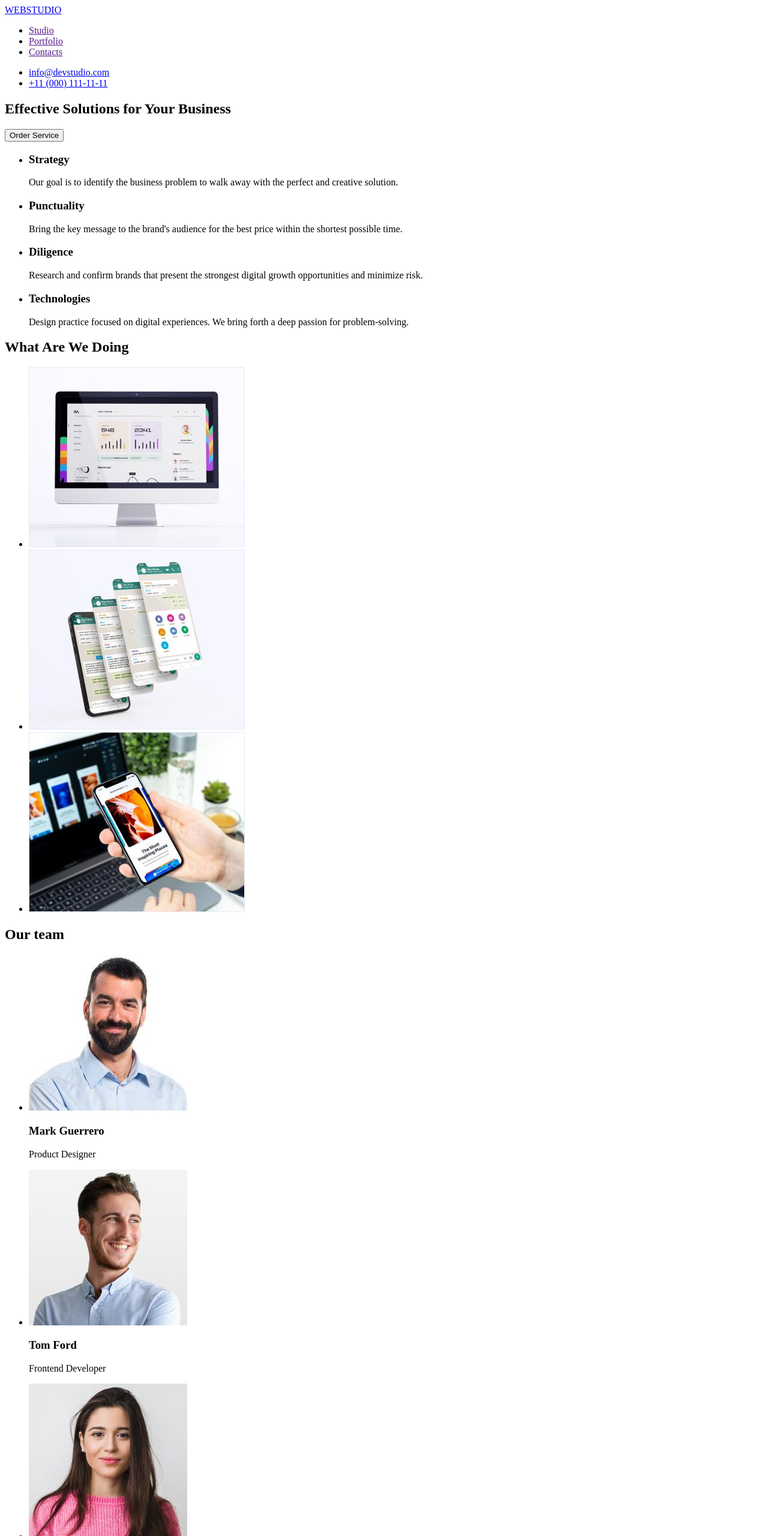
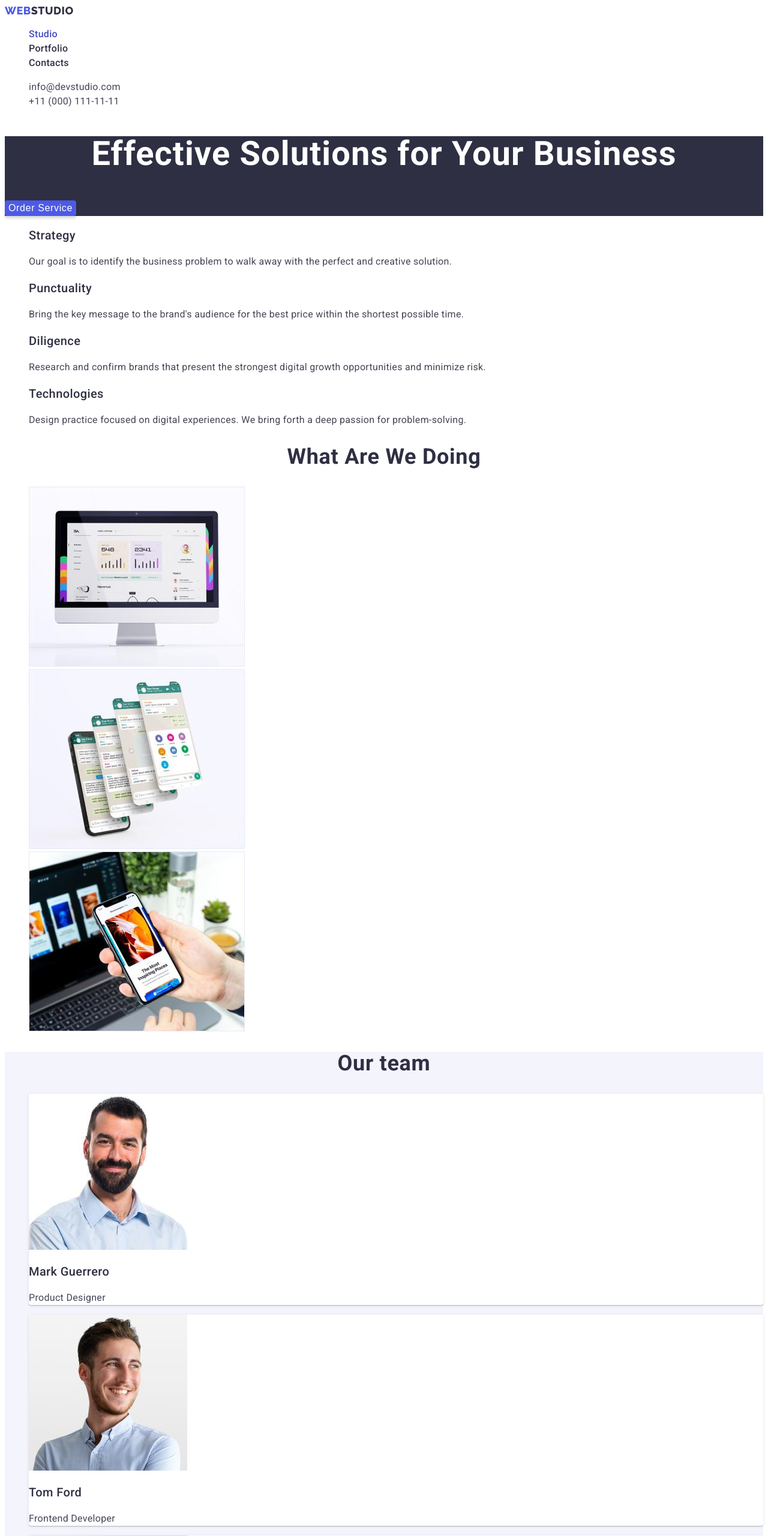
Before and after one commit to Alsidryid/Tutorial, a plain HTML site: page index.html in a window 1280 px wide. Shown: the top 2560 px of the page at 60% size. Drawn offline with Linux system fonts and the light colour scheme.

Commit message:
all done

```diff
--- a/index.html
+++ b/index.html
@@ -4,53 +4,57 @@
     <meta charset="UTF-8">
     <meta name="viewport" content="width=device-width, initial-scale=1.0">
     <title>Document</title>
+    <link rel="stylesheet" href="./styles.css">
+    <link rel="preconnect" href="https://fonts.googleapis.com">
+<link rel="preconnect" href="https://fonts.gstatic.com" crossorigin>
+<link href="https://fonts.googleapis.com/css2?family=Raleway:wght@800&family=Roboto:wght@400;500;700;900&display=swap" rel="stylesheet">
 </head>
 <body>
-<header>
-    <nav>
-        <a href="/index.html">WEBSTUDIO</a>
+<header class="headr">
+    <nav class="navigation">
+        <a class="logo" href="/index.html"><span class="web">WEB</span>STUDIO</a>
         <ul>
-            <li><a href="">Studio</a></li>
-            <li><a href="">Portfolio</a></li>
-            <li><a href="">Contacts</a></li>
+            <li><a class="nav_link act-page" href="/index.html">Studio</a></li>
+            <li><a class="nav_link" href="/portfolio.html">Portfolio</a></li>
+            <li><a class="nav_link" href="">Contacts</a></li>
         </ul>
     </nav>
     <ul>
-        <li><a href="mailto:info@devstudio.com">info@devstudio.com</a></li>
-        <li><a href="tel:+110001111111">+11 (000) 111-11-11</a></li>
+        <li><a class="contacts_link" href="mailto:info@devstudio.com">info@devstudio.com</a></li>
+        <li><a class="contacts_link" href="tel:+110001111111">+11 (000) 111-11-11</a></li>
     </ul>
 </header>
 <main>
     <!--Hero-->
-    <section>
-        <h1>Effective Solutions for Your Business</h1>
-        <button type="button">Order Service</button>
+    <section class="hero">
+        <h1 class="hero_title">Effective Solutions for Your Business</h1>
+        <button  class="hero_button" type="button">Order Service</button>
     </section>
     <!--our + -->
-    <section>
+    <section class="advantage">
         <ul>
             <li>
-                <h3>Strategy</h3>
-                <p>Our goal is to identify the business
+                <h3 class="advantage_title">Strategy</h3>
+                <p class="advantage_text" >Our goal is to identify the business
                     problem to walk away with the perfect and creative solution. </p>
             </li>
             <li>
-                <h3>Punctuality</h3>
-                <p>Bring the key message to the brand's audience for the best price within the shortest possible time. </p>
+                <h3 class="advantage_title">Punctuality</h3>
+                <p class="advantage_text">Bring the key message to the brand's audience for the best price within the shortest possible time. </p>
             </li>
             <li>
-                <h3>Diligence</h3>
-                <p>Research and confirm brands that present the strongest digital growth opportunities and minimize risk. </p>
+                <h3 class="advantage_title">Diligence</h3>
+                <p class="advantage_text">Research and confirm brands that present the strongest digital growth opportunities and minimize risk. </p>
             </li>
             <li>
-                <h3>Technologies</h3>
-                <p>Design practice focused on digital experiences. We bring forth a deep passion for problem-solving. </p>
+                <h3 class="advantage_title">Technologies</h3>
+                <p class="advantage_text">Design practice focused on digital experiences. We bring forth a deep passion for problem-solving. </p>
             </li>
         </ul>
     </section>
     <!--  what are we doing-->
     <section>
-    <h2>What Are We Doing</h2>
+    <h2 class="our-job_title">What Are We Doing</h2>
     <ul>
         <li><img src="./images/ourjob1.jpg" alt="monitor" width="360"></li>
         <li><img src="./images/ourjob2.jpg" alt="smartphone" width="360"></li>
@@ -58,34 +62,34 @@
     </ul>
     </section>
 <!-- Our team-->
-    <section>
-        <h2>Our team</h2>
+    <section class="our-team">
+        <h2 class="our-team_title">Our team</h2>
         <ul>
-            <li>
+            <li class="our-team_card">
                 <img src="./images/impl1.jpg" alt="man">
-                <h3>Mark Guerrero</h3>
-                <p>
+                <h3 class="our-team_titles">Mark Guerrero</h3>
+                <p class="our-team_text">
                     Product Designer
                 </p>
             </li>
-            <li>
+            <li class="our-team_card">
                 <img src="./images/impl2.jpg" alt="man">
-                <h3>Tom Ford</h3>
-                <p>
+                <h3 class="our-team_titles">Tom Ford</h3>
+                <p class="our-team_text">
                     Frontend Developer
                 </p>
             </li>
-            <li>
+            <li class="our-team_card">
                 <img src="./images/impl3.jpg" alt="woman">
-                <h3>Camila Garcia</h3>
-                <p>
+                <h3 class="our-team_titles">Camila Garcia</h3>
+                <p class="our-team_text">
                     Marketing
                 </p>
             </li>
-            <li>
+            <li class="our-team_card">
                 <img src="./images/impl4.jpg" alt="man">
-                <h3>Daniel Wilson</h3>
-                <p>
+                <h3 class="our-team_titles">Daniel Wilson</h3>
+                <p class="our-team_text">
                     UI Designer
                 </p>
             </li>
@@ -93,9 +97,9 @@
     </section>
 
 </main>
-<footer>
-    <a href="/index.html">WEBSTUDIO</a>
-    <p>
+<footer class="footr">
+    <a class="logo log_footer" href="/index.html"><span class="web">WEB</span>STUDIO</a>
+    <p class="footr_text">
         Increase the flow of customers and sales for your business with digital marketing & growth solutions.
     </p>
 </footer>
--- /dev/null
+++ b/styles.css
@@ -0,0 +1,186 @@
+:root{
+    --main-font: 'Roboto';
+    --secondary-font: 'Raleway';
+    --main-background:#ffffff;
+    --sec-background:#2E2F42;
+    --sup-background:#4D5AE5;
+    --teem-background:#F4F4FD;
+    --main-color:#2E2F42;
+    --sec-color:#434455;
+    --hover-btn-color:#404BBF;
+    --btn-color:#E7E9FC;
+}
+body{
+    font-family:var(--main-font), sans-serif;
+    color: var(--main-color);
+
+}
+a{
+    text-decoration:none;
+}
+ul{
+    list-style-type: none;
+}
+.headr{
+    background-color: var(--main-background);
+}
+.logo{
+    color: var(--main-color);
+    font-family: Raleway;
+    font-weight: 800;
+    font-size: 18px;
+    line-height:1.16;
+    letter-spacing: 0.54px;
+    text-transform: uppercase;
+
+}
+.web{
+    color: var(--sup-background);
+}
+
+.nav_link{
+    font-family: Roboto;
+    color: var(--main-color);
+    font-weight: 500;
+    font-size: 16px;
+    line-height:1.5;
+    letter-spacing: 0.32px;
+}
+.nav_link:hover, .nav_link:focus{
+    color: var(--sup-background);
+}
+.act-page{
+    color: var(--hover-btn-color);
+}
+.contacts_link{
+    font-family: Roboto;
+    color: var(--sec-color);
+    font-size: 16px;
+    line-height:1.5;
+    letter-spacing: 0.32px;
+}
+.contacts_link:focus, .contacts_link:hover{
+    color:var(--sup-background);
+}
+.hero{
+    background-color: var(--sec-background);
+}
+.hero_title{
+    font-weight: 700;
+    font-size: 56px;
+    line-height:1.07;
+    color: var(--main-background);
+    text-align: center;
+    letter-spacing: 1.12px;
+}
+.hero_button{
+background-color: var(--sup-background);
+color: var(--main-background);
+box-shadow: 0px 4px 4px 0px rgba(0, 0, 0, 0.15);
+font-size: 16px;
+font-weight: 500;
+line-height: 1.5;
+letter-spacing: 0.64px;
+text-align: center;
+cursor: pointer;
+border: none;
+border-radius: 4px;
+}
+.hero_button:hover, .hero_button:focus{
+    background-color: var(--hover-btn-color);
+}
+.advantage_title{
+    font-size: 20px;
+    font-weight: 500;
+    line-height:1.2;
+    letter-spacing: 0.4px;
+}
+.advantage_text{
+    font-size: 16px;
+    line-height:1.5;
+    letter-spacing: 0.32px;
+    color: var(--sec-color);
+}
+.our-job_title{
+    text-align: center;
+    font-size: 36px;
+    font-weight: 700;
+    line-height:1.11;
+    letter-spacing: 0.72px;
+    text-transform: capitalize;
+}
+.our-team{
+    background-color: var(--teem-background);
+}
+.our-team_card{
+    border-radius: 0px 0px 4px 4px;
+    box-shadow: 0px 2px 1px 0px rgba(46, 47, 66, 0.08), 0px 1px 1px 0px rgba(46, 47, 66, 0.16), 0px 1px 6px 0px rgba(46, 47, 66, 0.08);
+    background-color: var(--main-background);
+}
+.our-team_title{
+    font-size: 36px;
+    font-weight: 700;
+    line-height:1.11;
+    letter-spacing: 0.72px;
+    text-align: center;
+}
+.our-team_titles{
+    font-size: 20px;
+    font-weight: 500;
+    line-height:1.2;
+    letter-spacing: 0.4px;
+}
+.our-team_text{
+    color: var(--sec-color);
+    font-size: 16px;
+    line-height:1.5;
+    letter-spacing: 0.32px;
+}
+.footr{
+    background-color:var(--sec-background) ;
+}
+.log_footer{
+    color:var(--teem-background);
+
+}
+.footr_text{
+    color: var(--teem-background);
+    font-size: 16px;
+    line-height:1.5;
+    letter-spacing: 0.32px;
+}
+.portf_button{
+    cursor: pointer;
+background-color: var(--teem-background);
+border-radius: 4px;
+border: 1px solid var(--btn-color );
+color: var(--sup-background);
+font-family: var(--main-font);
+font-size: 16px;
+font-weight: 500;
+line-height:1.5;
+letter-spacing: 0.64px;
+text-align:center ;
+}
+.portf_button:hover, .portf_button:focus{
+    background-color: var(--hover-btn-color);
+    color: var(--main-background);
+    box-shadow: 0px 2px 2px 0px rgba(0, 0, 0, 0.12), 0px 2px 1px 0px rgba(0, 0, 0, 0.08), 0px 3px 1px 0px rgba(0, 0, 0, 0.10);
+    border-color: var(--hover-btn-color);
+}
+.portf_card{
+    border: 1px solid var(--CORNFLOWER, #E7E9FC);
+
+}
+.portf_title{
+    font-size: 20px;
+    font-weight: 500;
+    line-height:1.2;
+    letter-spacing: 0.4px;
+}
+.portf_text{
+    color:var(--sec-color);
+    font-size: 16px;
+    line-height:1.5;
+    letter-spacing: 0.32px;
+}
```
Also changed, not shown: portfolio.html (added, +54 -0 lines), images/portfolio1.jpg (added), images/portfolio2.jpg (added), images/portfolio3.jpg (added), images/portfolio4.jpg (added), images/portfolio5.jpg (added), images/portfolio6.jpg (added), images/portfolio7.jpg (added), images/portfolio8.jpg (added), images/portfolio9.jpg (added).
